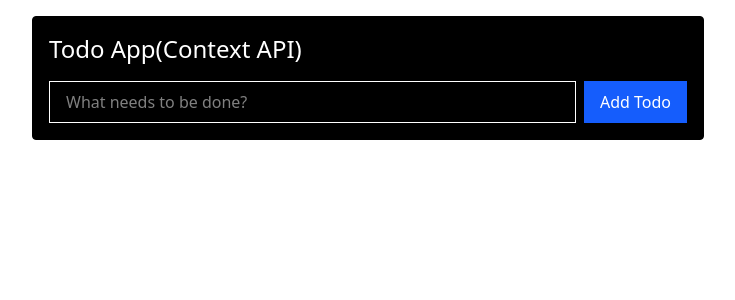
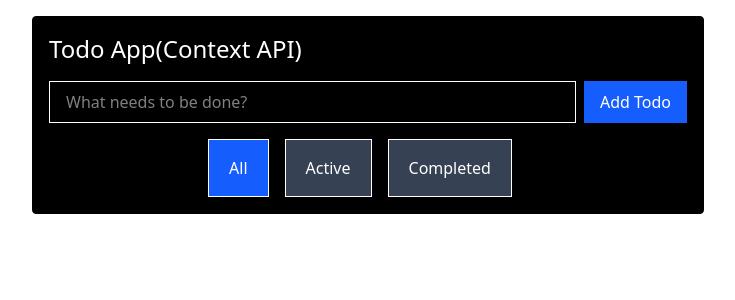
Before and after one commit to KaeTheDev/Context-API, a React (Vite) app: page / in a window 1280 px wide. Shown: the top 300 px of the page, without its empty margins (272-1007 px from the left). Built offline with nearby package versions, Linux system fonts and the light colour scheme.

Commit message:
Added stylings and context for FilterButtons component

```diff
--- a/src/App.tsx
+++ b/src/App.tsx
@@ -2,6 +2,7 @@ import TodoInput from "./components/TodoInput/TodoInput";
 import { TodoProvider } from "./context/TodoContext";
 import { FilterProvider } from "./context/FilterContext";
 import { ThemeProvider } from "./context/ThemeContext";
+import FilterButtons from "./components/FilterButtons/FilterButtons";
 
 function App() {
   return (
@@ -11,6 +12,7 @@ function App() {
         <div className="flex flex-col px-4 py-4 mx-auto bg-black p-4 border rounded max-w-2xl mt-4">
           <h1 className="text-2xl text-white">Todo App(Context API)</h1>
           <TodoInput />
+          <FilterButtons />
           </div>
         </ThemeProvider>
       </FilterProvider>
--- a/src/components/FilterButtons/FilterButtons.tsx
+++ b/src/components/FilterButtons/FilterButtons.tsx
@@ -0,0 +1,41 @@
+import React, { useContext } from "react";
+import FilterContext from "../../context/FilterContext";
+
+const FilterButtons: React.FC = () => {
+  const filterContext = useContext(FilterContext);
+
+  if (!filterContext) {
+    throw new Error("FilterButtons must be used within a FilterProvider");
+  }
+
+  const { filter, setFilter } = filterContext;
+
+  return (
+    <div className="flex flex-row mt-4 justify-center">
+      <button
+        onClick={() => setFilter("all")}
+        className={`text-white px-5 py-4 border mr-4 ${
+          filter === "all" ? "bg-blue-600" : "bg-gray-700 hover:bg-gray-500"
+        }`}
+      >
+        All
+      </button>
+      <button
+       onClick={() => setFilter("active")}
+      className= {`text-white px-5 py-4 border mr-4 ${
+        filter === "active" ? "bg-blue-600" : "bg-gray-700 hover:bg-gray-500"
+      }`}>
+        Active
+      </button>
+      <button
+        onClick={() => setFilter("completed")}
+      className={`text-white px-5 py-4 border mr-4 ${
+        filter === "completed" ? "bg-blue-600" : "bg-gray-700 hover:bg-gray-500"
+      }`}>
+        Completed
+      </button>
+    </div>
+  );
+};
+
+export default FilterButtons;
```
